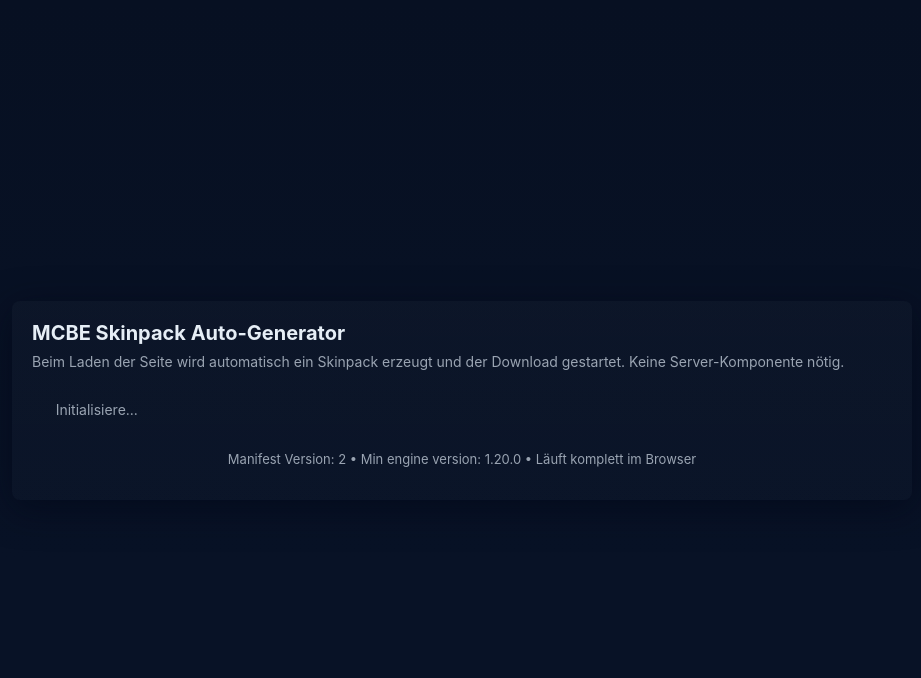
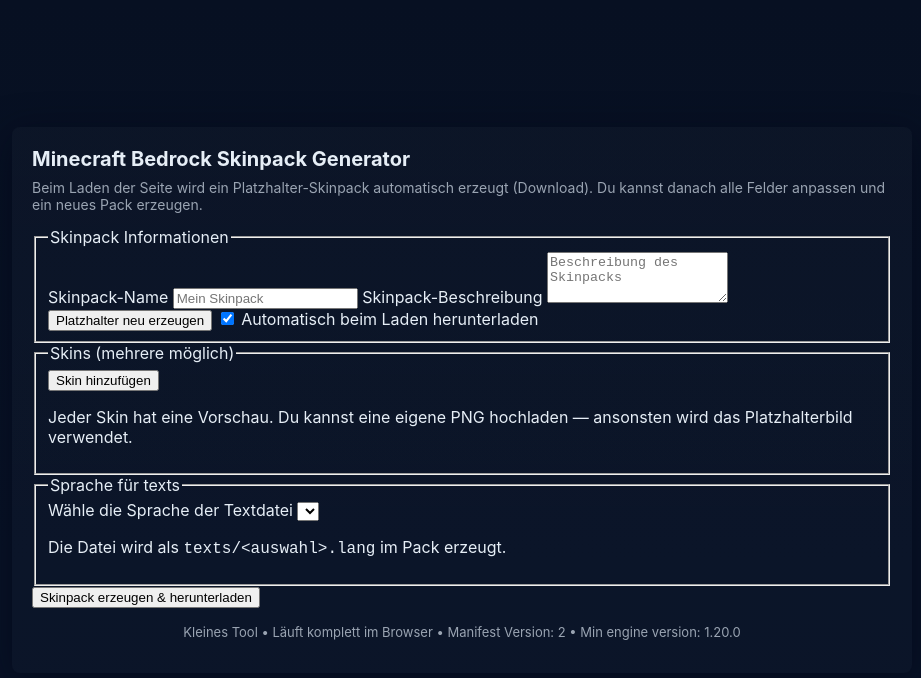
Before and after one commit to Minecraft-Julian/MCBESkinpack, a plain HTML site: page index.html in a window 1280 px wide. Shown: the whole page, without its empty margins (178-1099 px from the left). Drawn offline with nearby package versions, Linux system fonts and the light colour scheme; a script that the page names is missing.

Commit message:
Revamp index.html for Minecraft Skinpack Generator
Updated the title and added a form for skinpack information and skins. Enhanced user instructions and added language selection.

```diff
--- a/index.html
+++ b/index.html
@@ -3,22 +3,59 @@
 <head>
   <meta charset="utf-8" />
   <meta name="viewport" content="width=device-width,initial-scale=1" />
-  <title>MCBE Skinpack Auto-Generator</title>
+  <title>MCBE Skinpack Generator</title>
   <link rel="stylesheet" href="style.css" />
-  <!-- JSZip (CDN) -->
+  <!-- JSZip from CDN -->
   <script src="https://cdn.jsdelivr.net/npm/jszip@3.10.1/dist/jszip.min.js"></script>
 </head>
 <body>
   <main class="container">
-    <h1>MCBE Skinpack Auto-Generator</h1>
-    <p class="lead">Beim Laden der Seite wird automatisch ein Skinpack erzeugt und der Download gestartet. Keine Server-Komponente nötig.</p>
+    <h1>Minecraft Bedrock Skinpack Generator</h1>
+    <p class="lead">Beim Laden der Seite wird ein Platzhalter-Skinpack automatisch erzeugt (Download). Du kannst danach alle Felder anpassen und ein neues Pack erzeugen.</p>
 
-    <section id="status" class="status" aria-live="polite">
-      Initialisiere...
-    </section>
+    <form id="packForm" class="form" autocomplete="off">
+      <fieldset>
+        <legend>Skinpack Informationen</legend>
+        <label for="packName">Skinpack-Name</label>
+        <input id="packName" name="packName" type="text" placeholder="Mein Skinpack" required />
+
+        <label for="packDesc">Skinpack-Beschreibung</label>
+        <textarea id="packDesc" name="packDesc" rows="3" placeholder="Beschreibung des Skinpacks"></textarea>
+
+        <div class="inline-actions">
+          <button type="button" id="regenBtn" class="ghost">Platzhalter neu erzeugen</button>
+          <label class="small">
+            <input type="checkbox" id="autoDownloadOnLoad" checked />
+            Automatisch beim Laden herunterladen
+          </label>
+        </div>
+      </fieldset>
+
+      <fieldset>
+        <legend>Skins (mehrere möglich)</legend>
+        <div id="skinsContainer"></div>
+        <div class="actions-inline">
+          <button type="button" id="addSkinBtn" class="ghost">Skin hinzufügen</button>
+        </div>
+        <p class="muted">Jeder Skin hat eine Vorschau. Du kannst eine eigene PNG hochladen — ansonsten wird das Platzhalterbild verwendet.</p>
+      </fieldset>
+
+      <fieldset>
+        <legend>Sprache für texts</legend>
+        <label for="language">Wähle die Sprache der Textdatei</label>
+        <select id="language" name="language"></select>
+        <p class="muted">Die Datei wird als <code>texts/&lt;auswahl&gt;.lang</code> im Pack erzeugt.</p>
+      </fieldset>
+
+      <div class="actions">
+        <button type="submit" id="generateBtn">Skinpack erzeugen & herunterladen</button>
+      </div>
+    </form>
+
+    <section id="status" class="status" aria-live="polite"></section>
 
     <footer class="footer">
-      <p>Manifest Version: 2 • Min engine version: 1.20.0 • Läuft komplett im Browser</p>
+      <p>Kleines Tool • Läuft komplett im Browser • Manifest Version: 2 • Min engine version: 1.20.0</p>
     </footer>
   </main>
 
```
